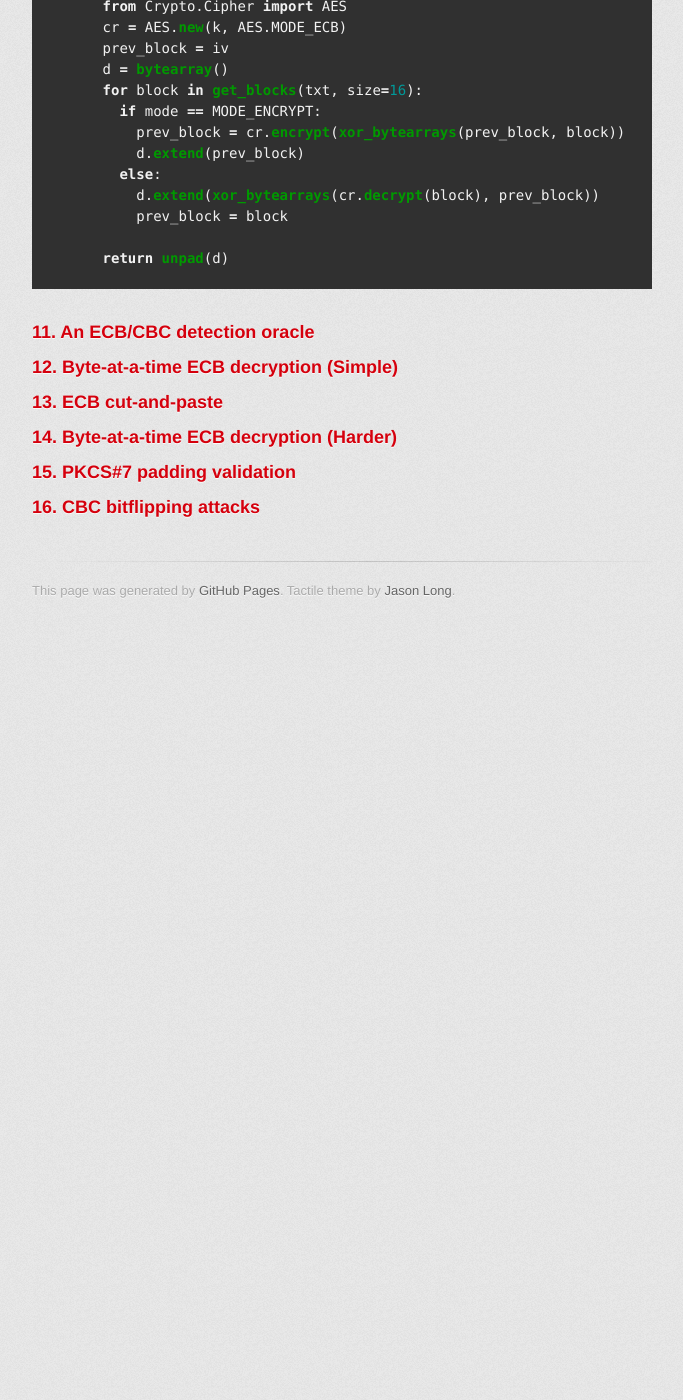
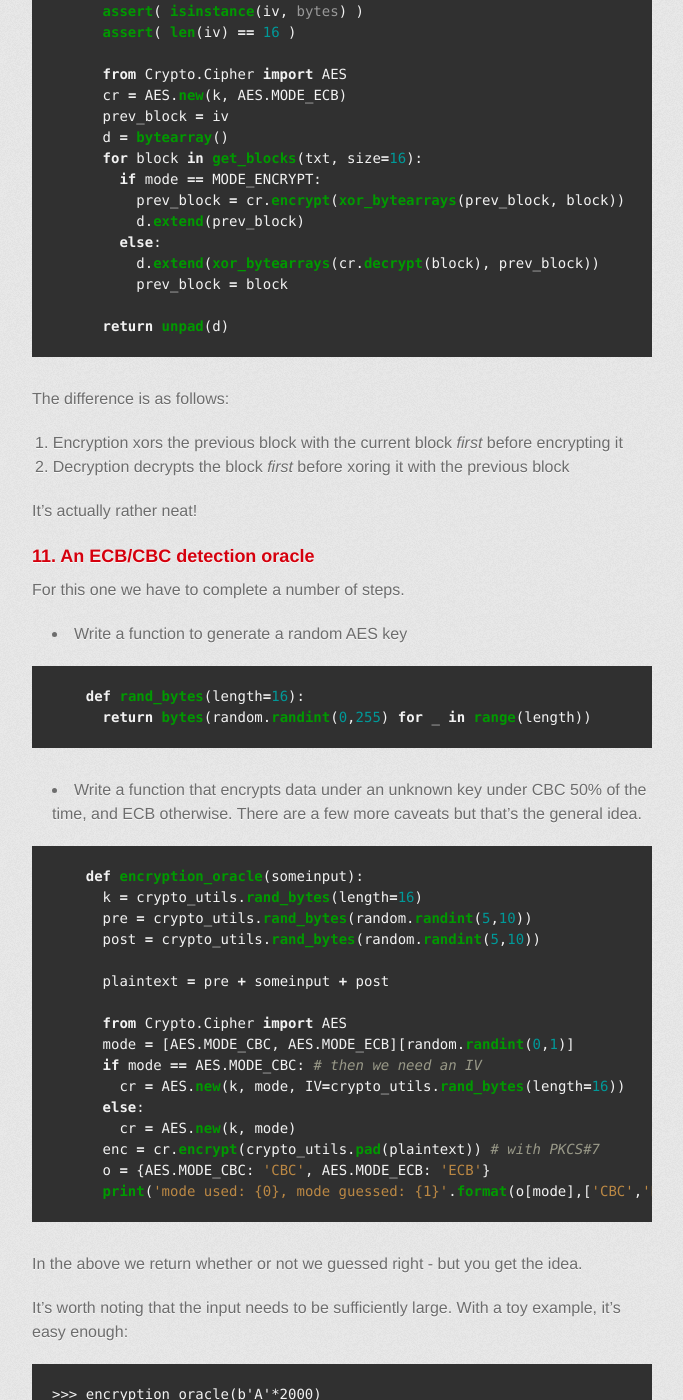
Before and after one commit to axiomiety/axiomiety.github.io, a Jekyll site: the page built from writeups/cryptopals2.markdown, in a window 1280 px wide and 1400 px high, scrolled down 1498 px. Shown: the whole window, without its empty margins (298-981 px from the left). Built offline with Jekyll 4.4.1, drawn with Linux system fonts in a browser that asks for light colours; nearby versions of some CDN libraries; some web fonts are replaced; before the commit the page ends 2128 px from its top, so only the background shows below that; some of the changed text lies outside the part shown.

Commit message:
set 2 update

```diff
--- a/writeups/cryptopals2.markdown
+++ b/writeups/cryptopals2.markdown
@@ -38,6 +38,8 @@ And its inverse `unpad` - which isn't required yet but will be in the next probl
       return b[:-pad_length]
 {% endhighlight %}
 
+The check for padding correctness isn't necessary, but helped me catch some bad code along the way.
+
 ### 10. Implement CBC mode ###
 
 {% highlight python %}
@@ -74,7 +76,54 @@ For completness, this is what `aes_manual_cbc` looks like. I bundled the encrypt
       return unpad(d)
 {% endhighlight %}
 
+The difference is as follows:
+   1. Encryption xors the previous block with the current block *first* before encrypting it
+   2. Decryption decrypts the block *first* before xoring it with the previous block
+
+It's actually rather neat!
+
 ### 11. An ECB/CBC detection oracle ###
+
+For this one we have to complete a number of steps.
+
+   * Write a function to generate a random AES key
+
+{% highlight python %}
+    def rand_bytes(length=16):
+      return bytes(random.randint(0,255) for _ in range(length))
+{% endhighlight %}
+
+   * Write a function that encrypts data under an unknown key under CBC 50% of the time, and ECB otherwise. There are a few more caveats but that's the general idea.
+
+{% highlight python %}
+    def encryption_oracle(someinput):
+      k = crypto_utils.rand_bytes(length=16)
+      pre = crypto_utils.rand_bytes(random.randint(5,10))
+      post = crypto_utils.rand_bytes(random.randint(5,10))
+
+      plaintext = pre + someinput + post
+
+      from Crypto.Cipher import AES
+      mode = [AES.MODE_CBC, AES.MODE_ECB][random.randint(0,1)]
+      if mode == AES.MODE_CBC: # then we need an IV
+        cr = AES.new(k, mode, IV=crypto_utils.rand_bytes(length=16))
+      else:
+        cr = AES.new(k, mode)
+      enc = cr.encrypt(crypto_utils.pad(plaintext)) # with PKCS#7
+      o = {AES.MODE_CBC: 'CBC', AES.MODE_ECB: 'ECB'}
+      print('mode used: {0}, mode guessed: {1}'.format(o[mode],['CBC','ECB'][crypto_utils.is_using_ECB(enc)]))
+{% endhighlight %}
+
+In the above we return whether or not we guessed right - but you get the idea.
+
+It's worth noting that the input needs to be sufficiently large. With a toy example, it's easy enough:
+
+    >>> encryption_oracle(b'A'*2000)
+    mode used: CBC, mode guessed: CBC
+    >>> encryption_oracle(b'A'*2000)
+    mode used: ECB, mode guessed: ECB
+
+Though that's cheating a little : )
 
 ### 12. Byte-at-a-time ECB decryption (Simple) ###
 
```
